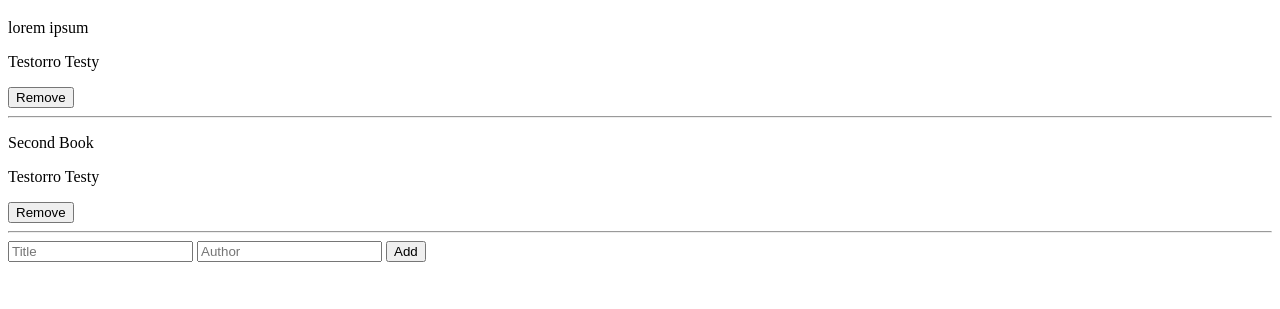
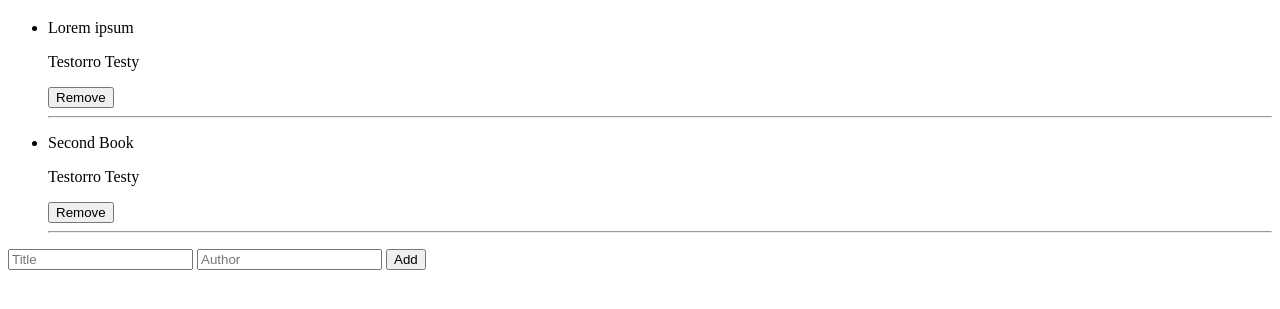
Before and after one commit to VaneCode/awesome-books-project, a plain HTML site: page index.html in a window 1280 px wide. Shown: the part 61-370 px from the top of the page. Drawn offline with Linux system fonts and the light colour scheme.

Commit message:
Add booksUl dynamically

```diff
--- a/app/js/objects-books.js
+++ b/app/js/objects-books.js
@@ -0,0 +1,52 @@
+// ----------------------VARIABLES----------------//
+
+// Get DOM elements
+const booksUl = document.querySelector('#booksUl');
+const addBtn = document.querySelector('#addBtn');
+
+// Data storage
+const books = [
+  {
+    id: 1,
+    title: 'Lorem ipsum',
+    author: 'Testorro Testy',
+  },
+  {
+    id: 2,
+    title: 'Second Book',
+    author: 'Testorro Testy',
+  },
+];
+
+// --------------------FUNCTIONS-------------------//
+const generateBookli = (book) => {
+  // Create DOM elements
+  const li = document.createElement('li');
+  const div = document.createElement('div');
+  const pTitle = document.createElement('p');
+  const pAuthor = document.createElement('p');
+  const removeBtn = document.createElement('button');
+  const hr = document.createElement('hr');
+
+  // Add text
+  pTitle.textContent = `${book.title}`;
+  pAuthor.textContent = `${book.author}`;
+  removeBtn.textContent = 'Remove';
+  removeBtn.setAttribute('id', `${book.id}`);
+
+  // Build li
+  div.appendChild(pTitle);
+  div.appendChild(pAuthor);
+  div.appendChild(removeBtn);
+  div.appendChild(hr);
+  li.appendChild(div);
+
+  return li;
+};
+
+// ---------------------EVENTS-----------------------//
+window.onload = () => {
+  books.forEach((book) => {
+    booksUl.appendChild(generateBookli(book));
+  });
+};
--- a/index.html
+++ b/index.html
@@ -1,34 +1,36 @@
 <!DOCTYPE html>
 <html lang="en">
+
 <head>
     <meta charset="UTF-8">
     <meta http-equiv="X-UA-Compatible" content="IE=edge">
     <meta name="viewport" content="width=device-width, initial-scale=1.0">
     <title>Document</title>
 </head>
+
 <body>
     <header>
         <h1>AWESOME BOOKS</h1>
     </header>
 
     <main>
-        <p>lorem ipsum</p>
-        <p>Testorro Testy</p>
-        <button>Remove</button>
-        <hr>
-        <p>Second Book</p>
-        <p>Testorro Testy</p>
-        <button>Remove</button>
-        <hr>
+        <!--Section list books-->
+        <section>
+            <ul id="booksUl">
 
-        <form action="#">
-            <input type="text" placeholder="Title">
-            <input type="text" placeholder="Author">
-            <button>Add</button>
-        </form>
+            </ul>
+        </section>
+        <!--Section to add books-->
+        <section>
+            <form action="#" id="bookFrm">
+                <input type="text" id="bookTitle" placeholder="Title">
+                <input type="text" id="bookAuthor" placeholder="Author">
+                <button id="addBtn" type="submit">Add</button>
+            </form>
+        </section>
     </main>
+    <footer></footer>
+    <script src="./app/js/objects-books.js"></script>
+</body>
 
-    <footer></footer>
-
-</body>
 </html>
```
